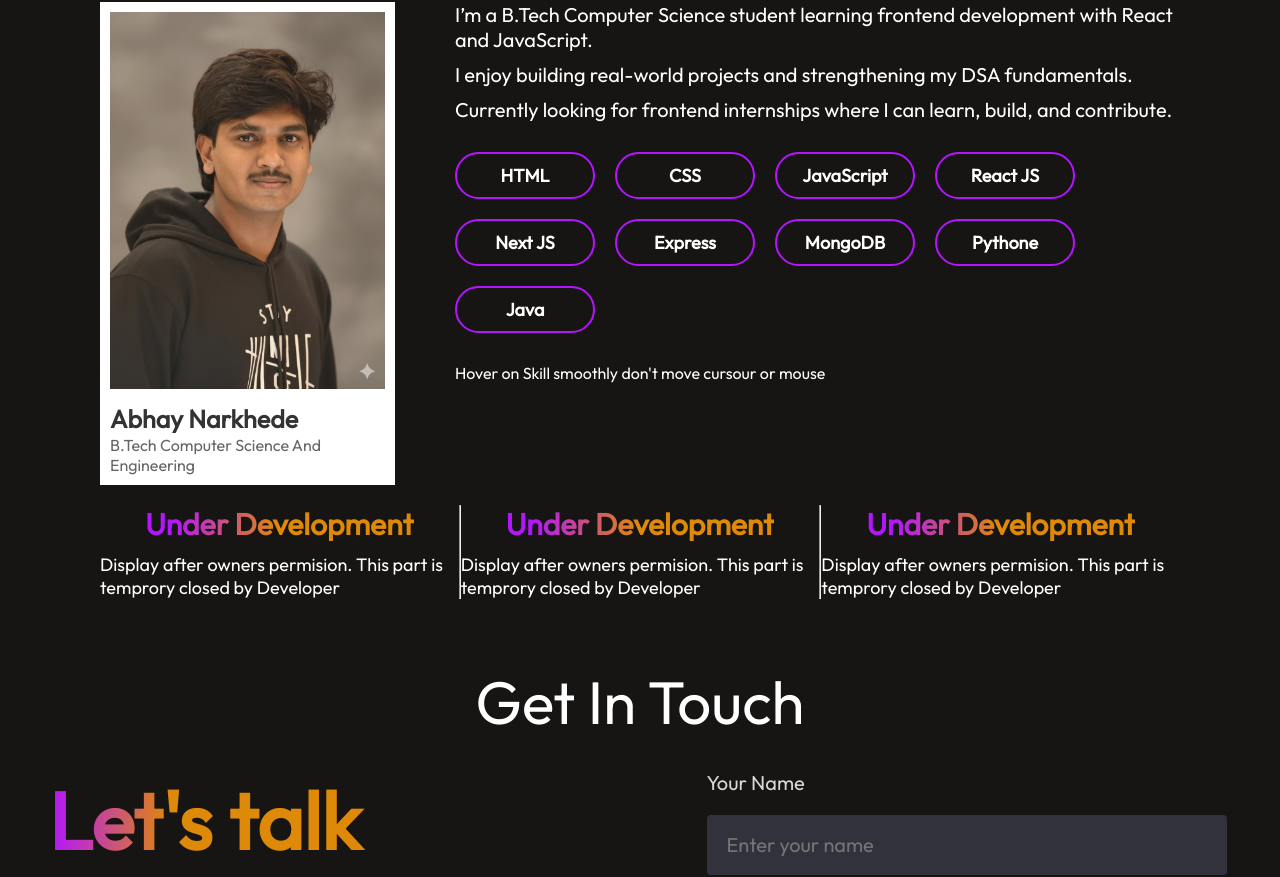
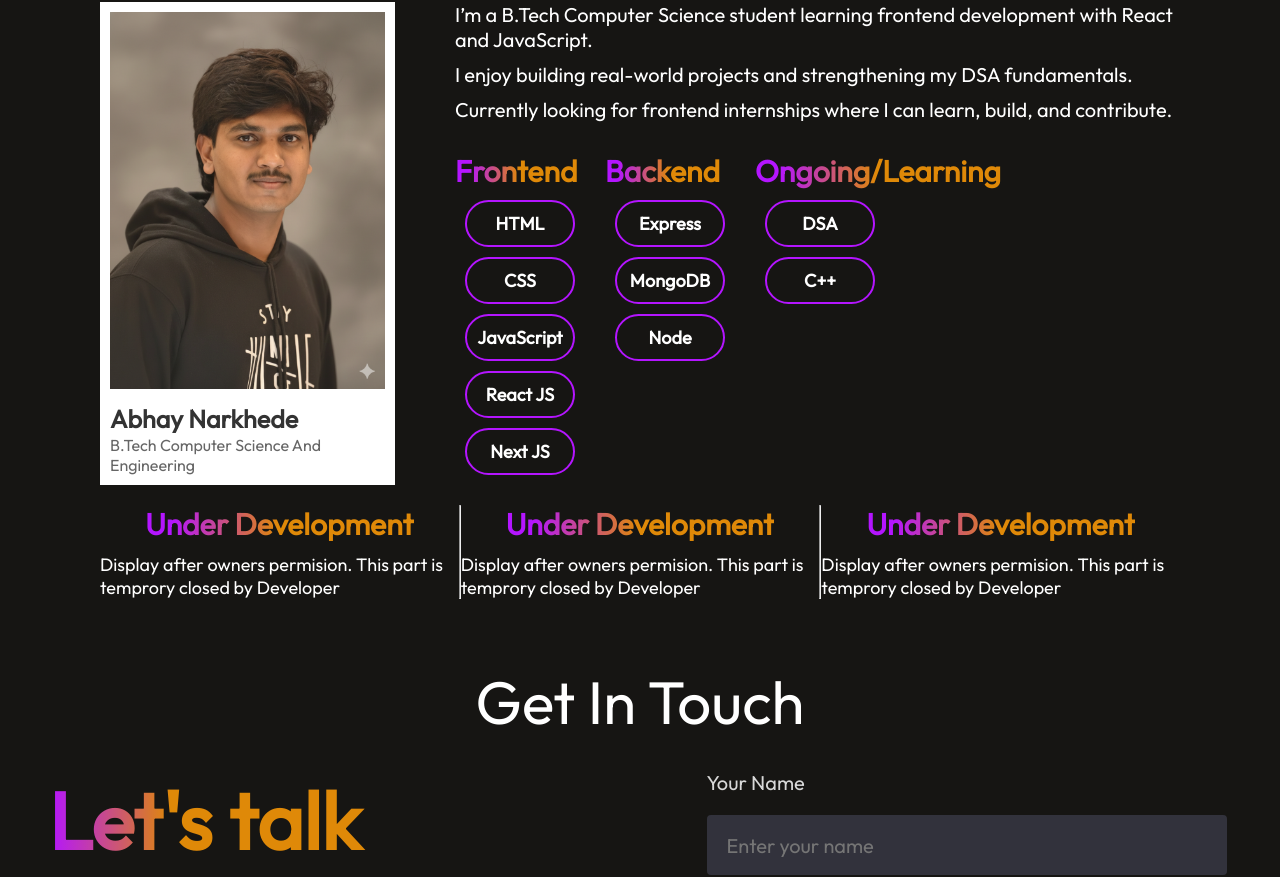
Before and after one commit to abhiynar2804/Abhay-S-Per-Port, a React (Vite) app: page / in a window 1280 px wide. Shown: the part 789-1666 px from the top of the page. Built offline with nearby package versions, Linux system fonts and the light colour scheme.

Commit message:
Refactor About and Footer components: update skills section layout and clean up unused code

```diff
--- a/src/Components/About/About.css
+++ b/src/Components/About/About.css
@@ -64,17 +64,28 @@
     gap: 20px;
 }
 
-.about-skills:hover{
+/* .about-skills:hover{
     display: grid;
+} */
+
+.group h2 {
+    font-size: 30px;
+    font-weight: 700;
+    background: linear-gradient(270deg, #DF8908 50.41%, #b415ff 90.25%);
+    background-clip: text;
+    -webkit-background-clip: text;
+    -webkit-text-fill-color: transparent;
+
 }
 
 .about-skill {
-    width: 100px;
+    margin: 10px;
+    width: 70px;
     padding: 10px 18px;
     border-radius: 50px;
     border: 2px solid #b415ff;
     cursor: pointer;
-    transition: 2s;
+    /* transition: 2s; */
 }
 
 .about-skill p {
@@ -97,9 +108,9 @@
 
 .about-skill:hover {
     border: 2px solid #fff;
-    width: 100%;
+    /* width: 100%; */
 
-    display: flex;
+    /* display: flex;
     gap: 50px;
     align-items: center;
 
@@ -113,7 +124,7 @@
     .per {
         font-size: large;
         font-weight: 700;
-    }
+    } */
 
 }
 
--- a/src/Components/About/About.jsx
+++ b/src/Components/About/About.jsx
@@ -23,7 +23,7 @@ const About = () => {
                         <p> Currently looking for frontend internships where I can learn, build, and contribute.</p>
 
                     </div>
-                    <div className="about-skills">
+                    {/* <div className="about-skills">
                        <div className='about-skill'> <p className='skill'>HTML</p> <hr style={{width:"90%"}} /><p className='per' >90%</p></div>
                        <div className='about-skill'> <p className='skill'>CSS</p> <hr style={{width:"85%"}} /><p className='per' >85%</p></div>
                        <div className='about-skill'> <p className='skill'>JavaScript</p> <hr style={{width:"65%"}} /><p className='per' >65%</p></div>
@@ -34,7 +34,25 @@ const About = () => {
                        <div className='about-skill'> <p className='skill'>Pythone</p> <hr style={{width:"40%"}} /><p className='per' >40%</p></div>
                        <div className='about-skill'> <p className='skill'>Java</p> <hr style={{width:"30%"}} /><p className='per' >30%</p></div>
                     </div>
-                    <div className='caption'>Hover on Skill smoothly don't move cursour or mouse</div>
+                    <div className='caption'>Hover on Skill smoothly don't move cursour or mouse</div> */}
+                    <div className="about-skills">
+                        <div className="group"><h2>Frontend</h2>
+                            <div className='about-skill'> <p className='skill'>HTML</p> </div>
+                            <div className='about-skill'> <p className='skill'>CSS</p> </div>
+                            <div className='about-skill'> <p className='skill'>JavaScript</p> </div>
+                            <div className='about-skill'> <p className='skill'>React JS</p> </div>
+                            <div className='about-skill'> <p className='skill'>Next JS</p> </div>
+                        </div>
+                        <div className="group"><h2>Backend</h2>
+                            <div className='about-skill'> <p className='skill'>Express</p> </div>
+                            <div className='about-skill'> <p className='skill'>MongoDB</p> </div>
+                            <div className='about-skill'> <p className='skill'>Node</p> </div>
+                        </div>
+                        <div className="group"><h2>Ongoing/Learning</h2>
+                            <div className='about-skill'> <p className='skill'>DSA</p> </div>
+                            <div className='about-skill'> <p className='skill'>C++</p> </div>
+                        </div>
+                    </div>
                 </div>
             </div>
             <div className="about-achievements">
--- a/src/Components/Footer/Footer.jsx
+++ b/src/Components/Footer/Footer.jsx
@@ -9,15 +9,15 @@ const Footer = () => {
       <div className="footer-top">
         <div className="top-left">
             <img src={logo} alt="" />
-            <p>Lorem ipsum dolor sit amet consectetur adipisicing elit. Consectetur perspiciatis quae ab!</p>
+            <p> </p>
         </div>
-        <div className="top-right">
+        {/* <div className="top-right">
             <div className="footer-email">
                 <img src={user_icon} alt="" />
                 <input type="email" placeholder='Enter your email' />
             </div>
             <div className="footer-subscribe">Subscribe</div>
-        </div>
+        </div> */}
       </div>
       <hr />
       <div className="footer-bottom">
```
